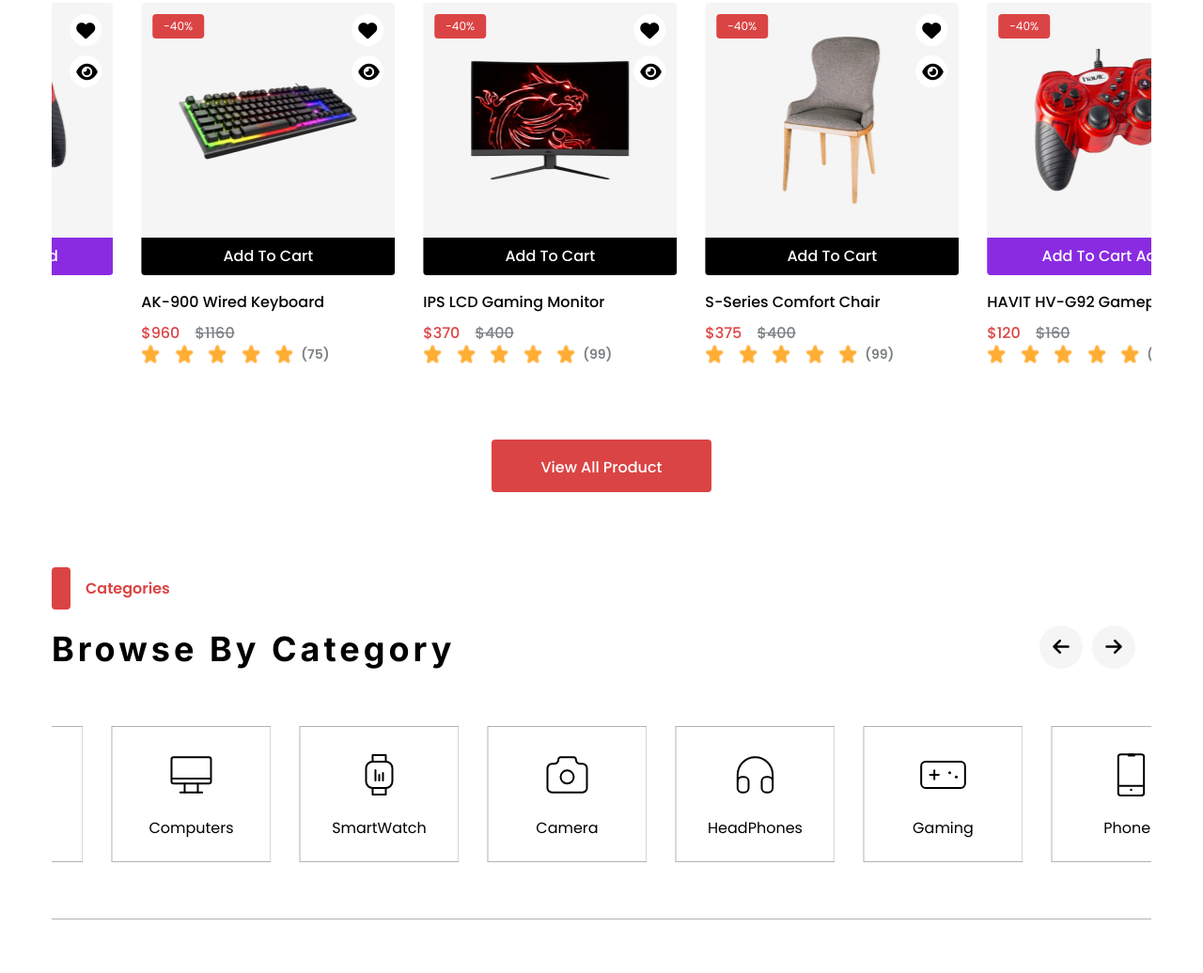
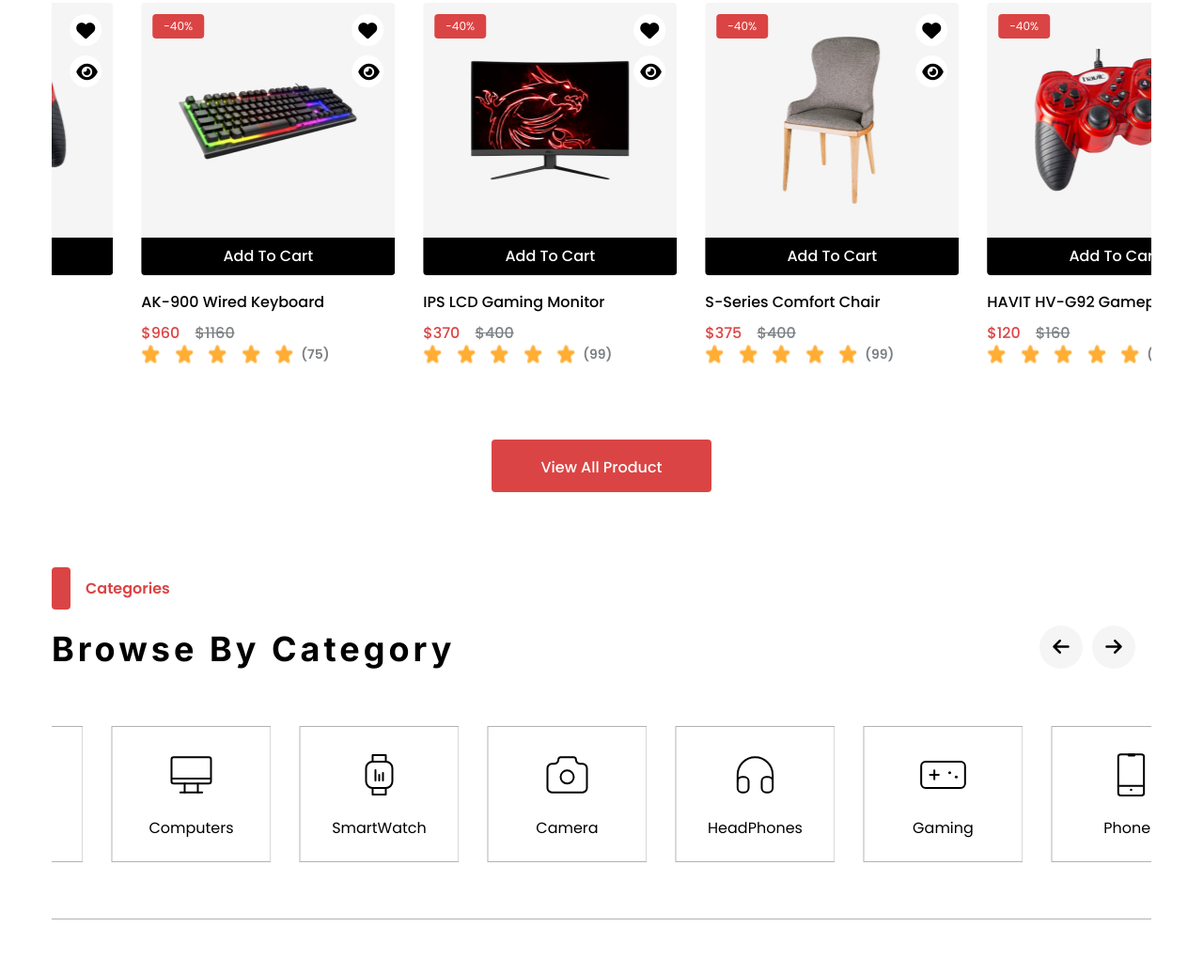
Before and after one commit to kusonu429/E-Commerce, a plain HTML site: page index.html in a window 1280 px wide. Shown: the part 784-1820 px from the top of the page at 94% size. Drawn offline with Linux system fonts and the light colour scheme.

Commit message:
ecommerce

```diff
--- a/index.html
+++ b/index.html
@@ -364,7 +364,7 @@
                             </div>
 
                             <div class="add-cart">
-                                <a class="add-to-cart" href="#" onclick="cart(item1)" style="background-color: blueviolet;">add to cart added</a>
+                                <a class="add-to-cart" href="#">add to cart</a>
                             </div>
 
                             <div class="sale-heading">
```
